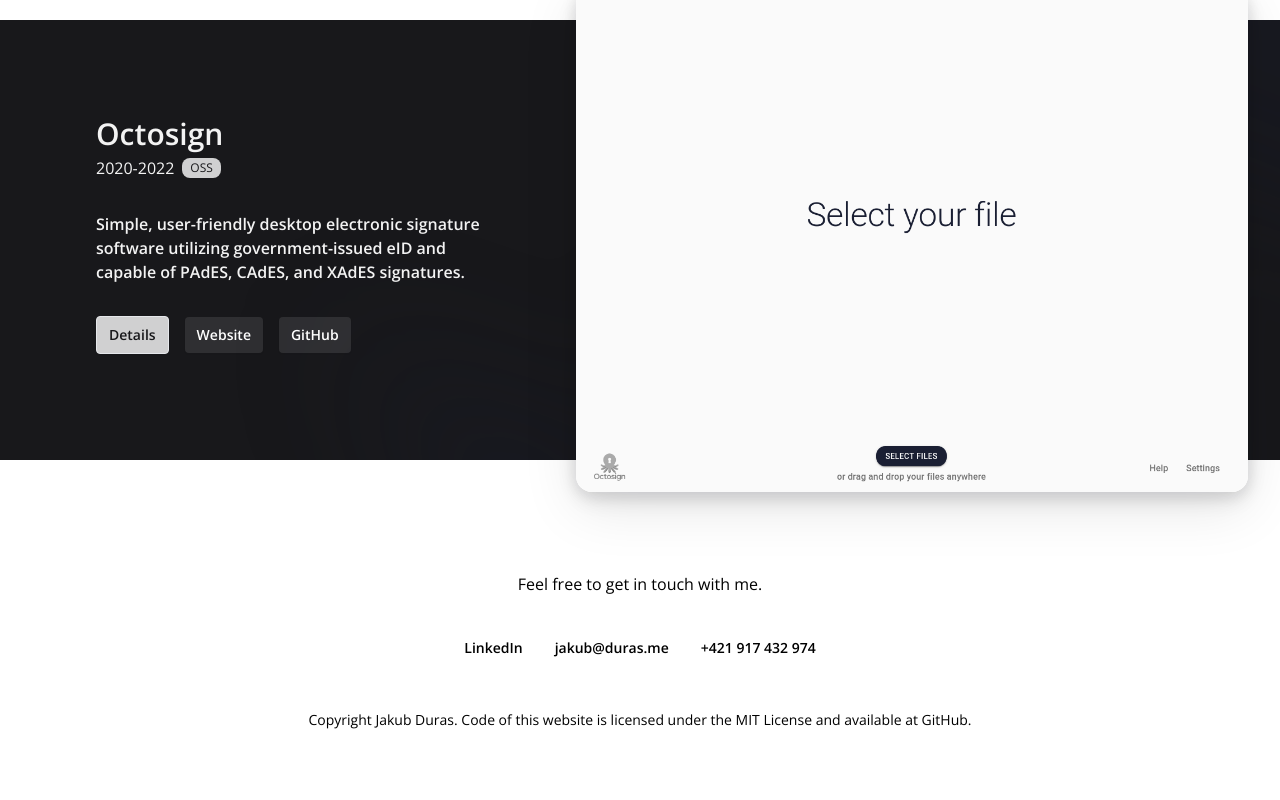
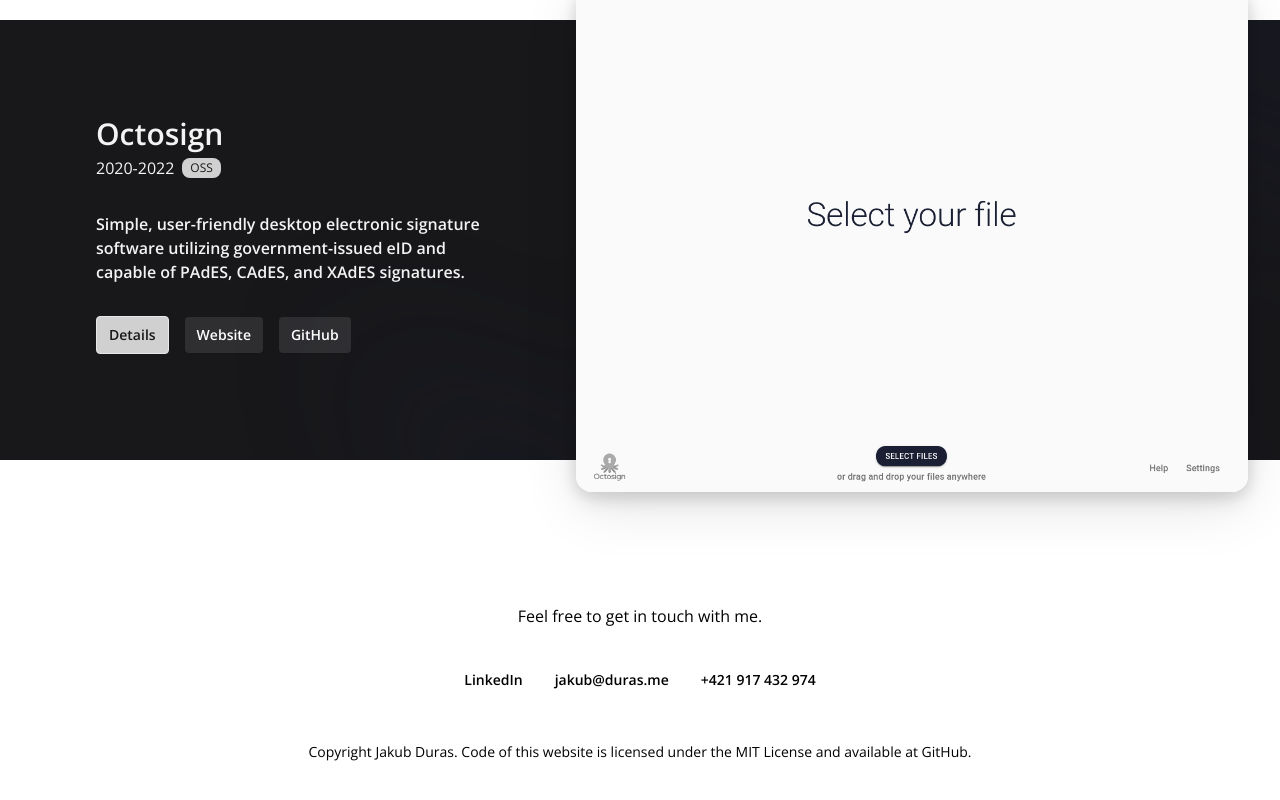
Before and after one commit to durasj/website, a Next.js app: page / in a window 1280 px wide. Shown: the part 1859-2659 px from the top of the page. Built offline with nearby package versions, Linux system fonts and the light colour scheme.

Commit message:
Update spacing

```diff
--- a/src/app/[slug]/page.tsx
+++ b/src/app/[slug]/page.tsx
@@ -35,8 +35,7 @@
     <div className="flex flex-col w-full">
       <header className="p-6">
         <div className="flex flex-row items-center justify-between lg:mx-auto lg:w-[80rem]">
-          <div className="flex items-center gap-4">
-            <Link href="/">
+          <Link className="flex flex-row items-center gap-4" href="/">
             {/* eslint-disable-next-line @next/next/no-img-element */}
             <img className="w-12" src="/logo.svg" alt="" />
             <span className="sr-only">Home</span>
@@ -45,7 +44,6 @@
               Jakub Duras
             </span>
           </Link>
-          </div>
 
           <div className="flex gap-4">
             <Button href="/" type="dark">
@@ -55,7 +53,7 @@
         </div>
       </header>
 
-      <main className="flex flex-col gap-12 p-6 my-6 lg:mx-auto lg:w-[80rem]">
+      <main className="flex flex-col gap-20 p-6 my-6 lg:mx-auto lg:w-[80rem]">
         <div className="flex flex-col gap-4 mx-auto max-w-2xl lg:text-center">
           <h1 className="text-3xl font-bold tracking-tight text-zinc-900 sm:text-4xl">
             {frontmatter.title}
--- a/src/app/layout.tsx
+++ b/src/app/layout.tsx
@@ -27,7 +27,7 @@
       >
         {children}
 
-        <footer className="flex flex-col items-center justify-center pb-12">
+        <footer className="flex flex-col items-center justify-center mt-8 pb-12">
           <p className="mt-8">Feel free to get in touch with me.</p>
 
           <div className="mt-6 flex items-center justify-center gap-x-8">
```
Lines whose indentation alone changed are shown as unchanged.
